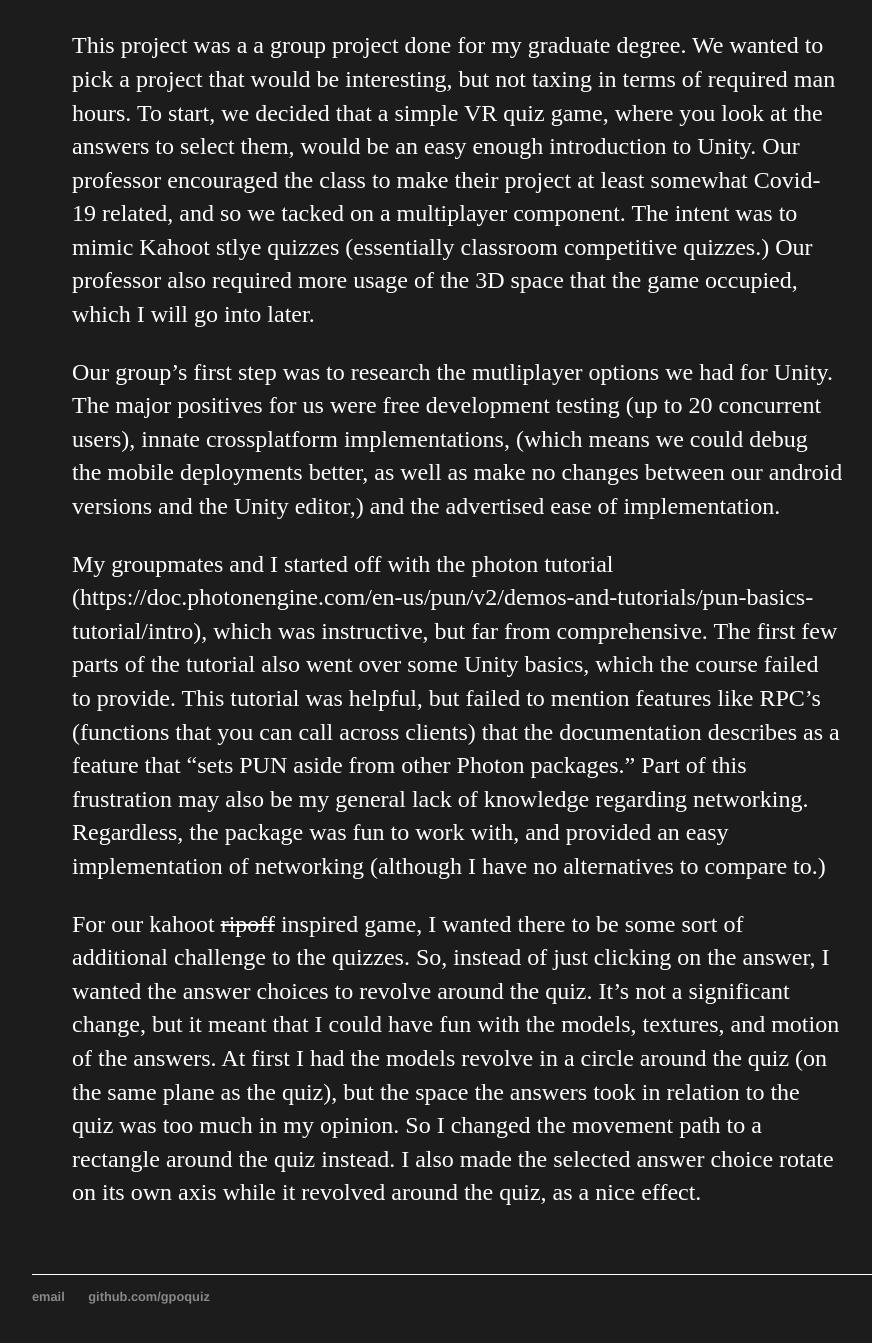
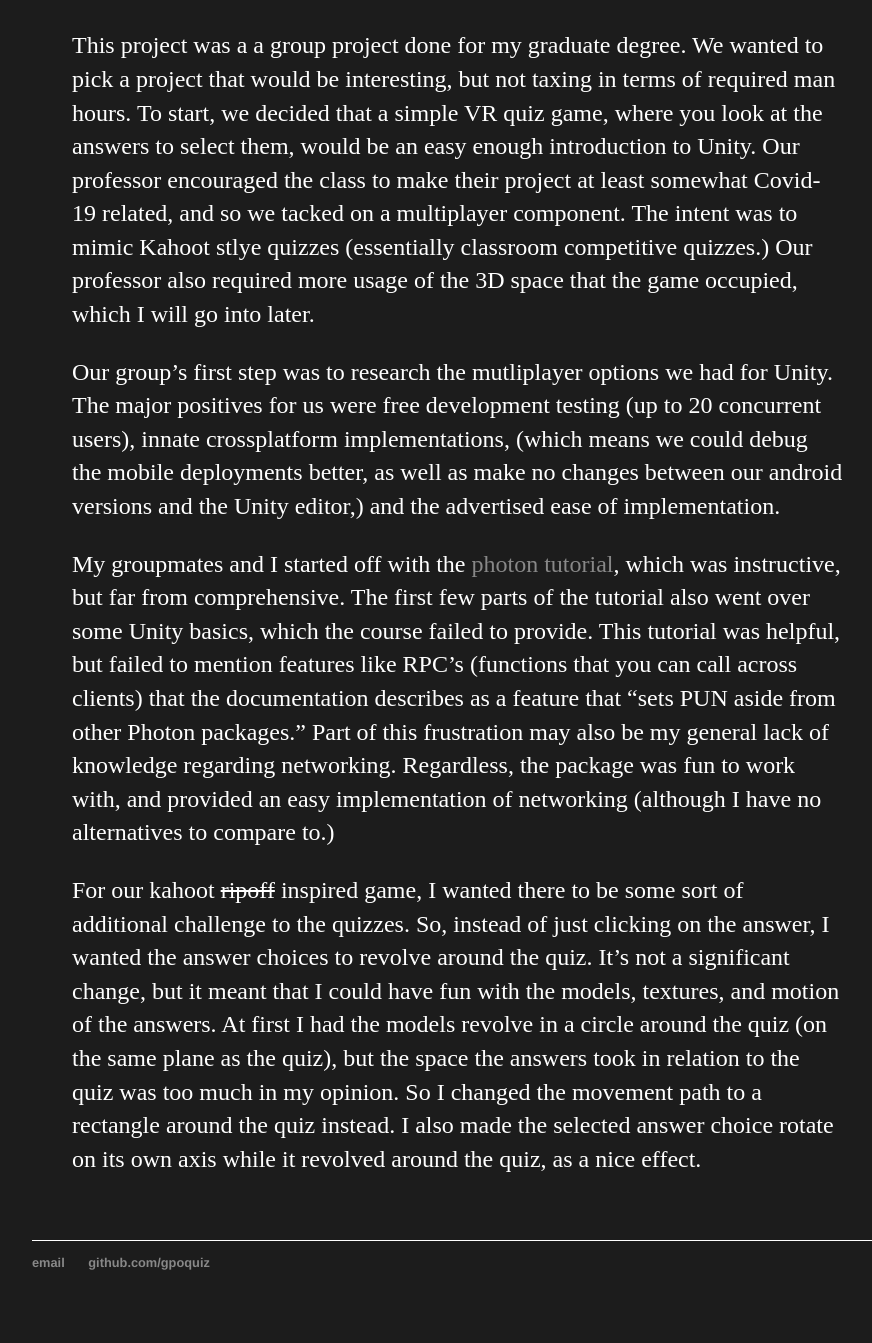
Before and after one commit to gpoquiz/gpoquiz.github.io, a Jekyll site: the page built from _projects/VRQuiz.md, in a window 1280 px wide, cut to the strip 545-1911 px from the top of the page. Shown: the top 1343 px of the strip, without its empty margins (160-1032 px from the left). Built offline with Jekyll 4.4.1, drawn with Linux system fonts in a browser that asks for light colours.

Commit message:
fix tutorial link

```diff
--- a/_projects/VRQuiz.md
+++ b/_projects/VRQuiz.md
@@ -10,6 +10,6 @@ This project was a a group project done for my graduate degree.  We wanted to pi
 
 Our group's first step was to research the mutliplayer options we had for Unity.  The major positives for us were free development testing (up to 20 concurrent users), innate crossplatform implementations, (which means we could debug the mobile deployments better, as well as make no changes between our android versions and the Unity editor,) and the advertised ease of implementation.
 
-My groupmates and I started off with the photon tutorial (https://doc.photonengine.com/en-us/pun/v2/demos-and-tutorials/pun-basics-tutorial/intro), which was instructive, but far from comprehensive.  The first few parts of the tutorial also went over some Unity basics, which the course failed to provide.  This tutorial was helpful, but failed to mention features like RPC's (functions that you can call across clients) that the documentation describes as a feature that "sets PUN aside from other Photon packages."  Part of this frustration may also be my general lack of knowledge regarding networking.  Regardless, the package was fun to work with, and provided an easy implementation of networking (although I have no alternatives to compare to.)
+My groupmates and I started off with the [photon tutorial](https://doc.photonengine.com/en-us/pun/v2/demos-and-tutorials/pun-basics-tutorial/intro), which was instructive, but far from comprehensive.  The first few parts of the tutorial also went over some Unity basics, which the course failed to provide.  This tutorial was helpful, but failed to mention features like RPC's (functions that you can call across clients) that the documentation describes as a feature that "sets PUN aside from other Photon packages."  Part of this frustration may also be my general lack of knowledge regarding networking.  Regardless, the package was fun to work with, and provided an easy implementation of networking (although I have no alternatives to compare to.)
 
 For our kahoot ~~ripoff~~ inspired game, I wanted there to be some sort of additional challenge to the quizzes.  So, instead of just clicking on the answer, I wanted the answer choices to revolve around the quiz.  It's not a significant change, but it meant that I could have fun with the models, textures, and motion of the answers.  At first I had the models revolve in a circle around the quiz (on the same plane as the quiz), but the space the answers took in relation to the quiz was too much in my opinion.  So I changed the movement path to a rectangle around the quiz instead.  I also made the selected answer choice rotate on its own axis while it revolved around the quiz, as a nice effect.
```
